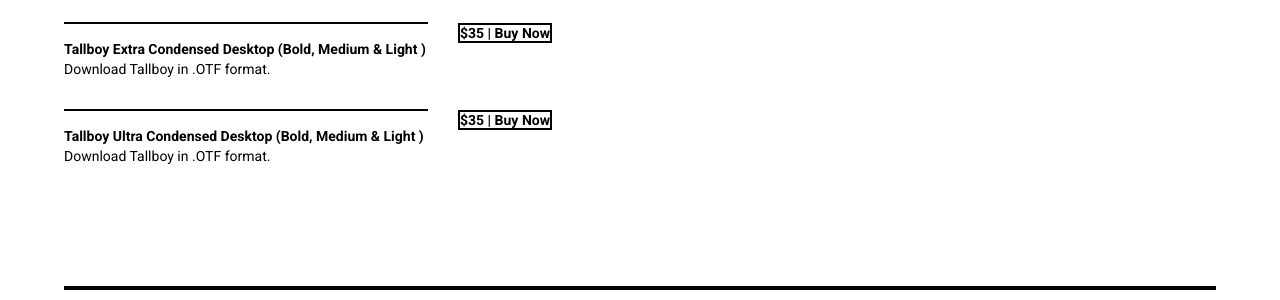
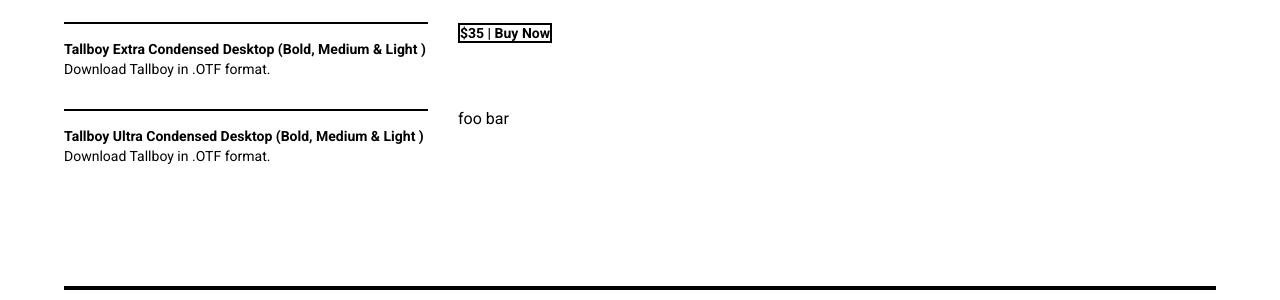
Before and after one commit to aidensymes/fonts.aidensymes.com, a Jekyll site: the page built from _fonts/tallboy.markdown, in a window 1280 px wide. Shown: the part 1348-1648 px from the top of the page. Built offline with Jekyll 4.4.1, drawn with Linux system fonts in a browser that asks for light colours.

Commit message:
Updated Tallboy

```diff
--- a/_fonts/tallboy.markdown
+++ b/_fonts/tallboy.markdown
@@ -38,17 +38,15 @@
   format: ".OTF"
   link: |-
     <script src="https://gumroad.com/js/gumroad.js"></script>
-    <a class="gumroad-button" href="https://gum.co/LdEWl" target="_blank">$35 | Buy Now</a>
+    <a class="gumroad-button" href="https://gum.co/LdEWl?wanted=true" target="_blank" data-gumroad-single-product="true">$35 | Buy Now</a>
 - type: Extra Condensed Desktop (Bold, Medium & Light )
   format: ".OTF"
   link: |-
     <script src="https://gumroad.com/js/gumroad.js"></script>
-    <a class="gumroad-button" href="https://gum.co/LdEWl" target="_blank">$35 | Buy Now</a>
+    <a class="gumroad-button" href="https://gum.co/yjzYX?wanted=true" target="_blank" data-gumroad-single-product="true">$35 | Buy Now</a>
 - type: Ultra Condensed Desktop (Bold, Medium & Light )
   format: ".OTF"
-  link: |-
-    <script src="https://gumroad.com/js/gumroad.js"></script>
-    <a class="gumroad-button" href="https://gum.co/LdEWl" target="_blank">$35 | Buy Now</a>
+  link: foo bar
 layout: font
 ---
 
```
